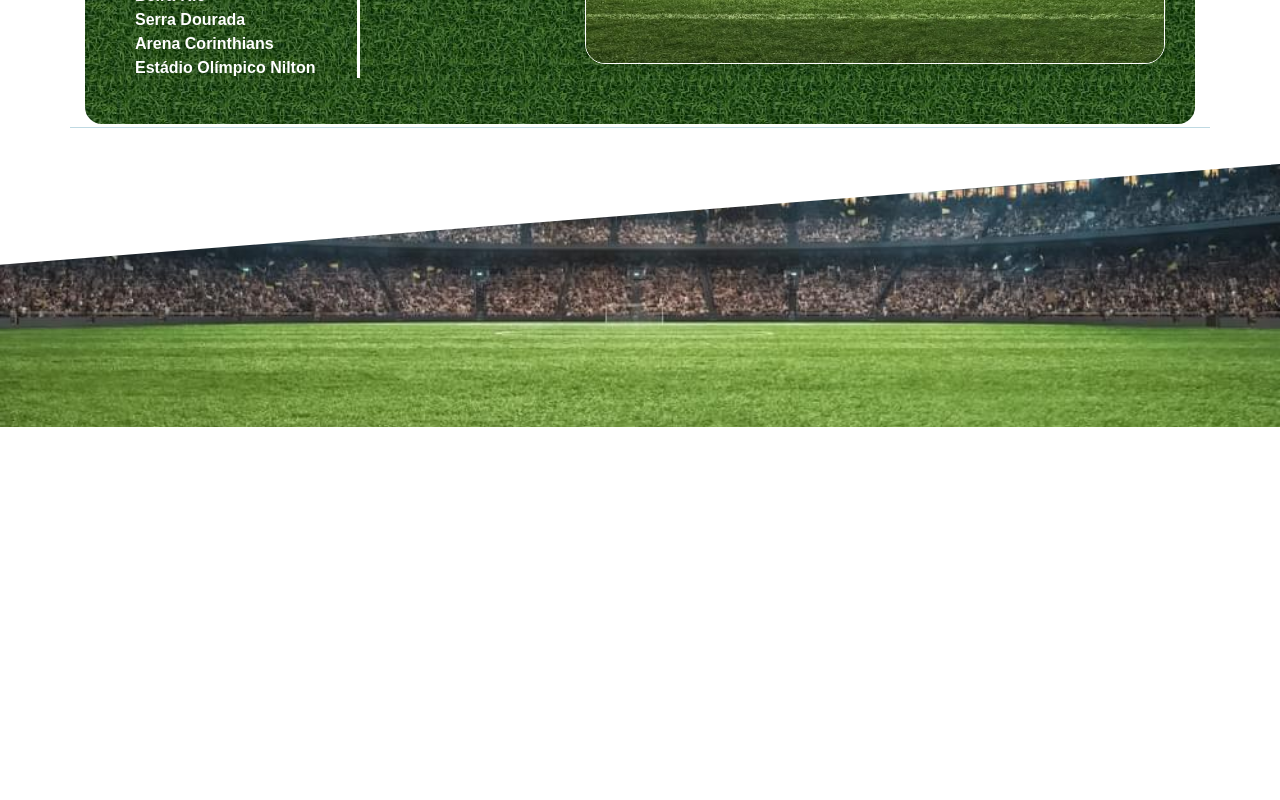
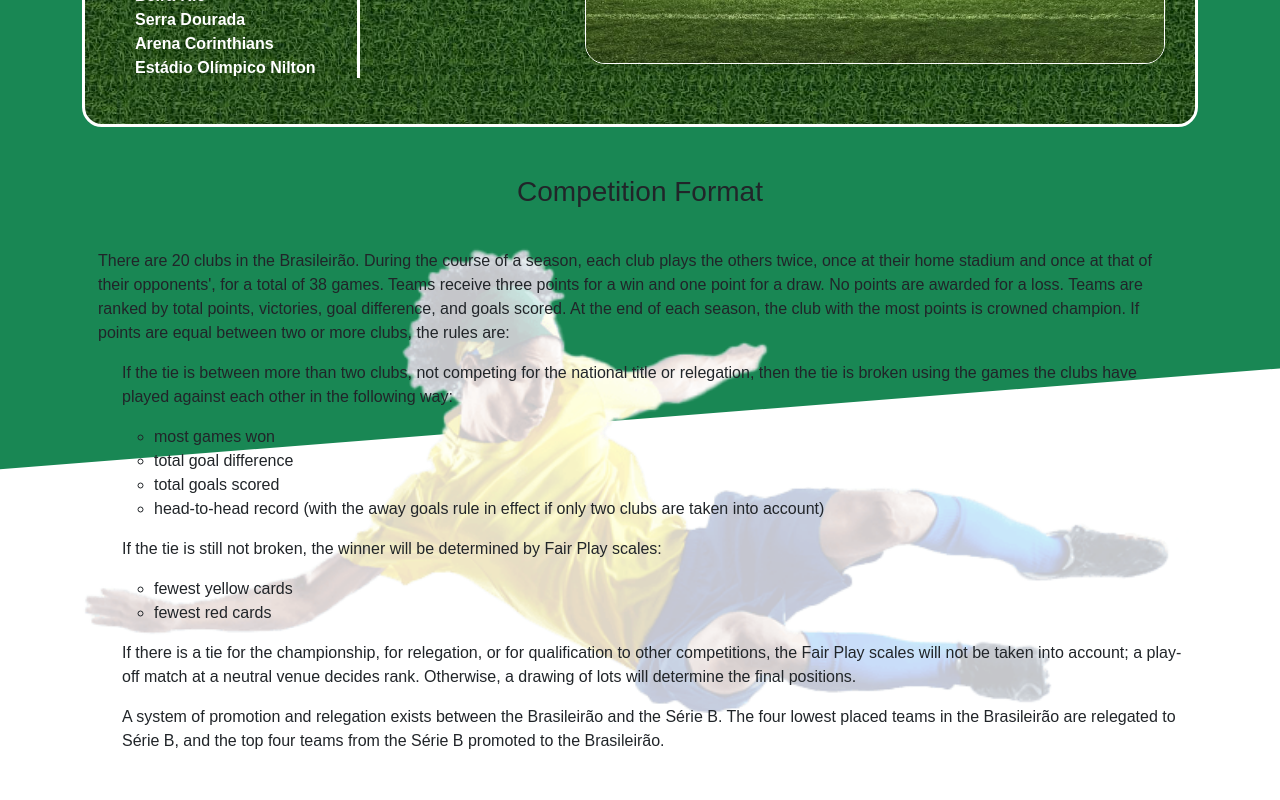
Before and after one commit to ariel-behar/brasileirao-2019, a React (Vite) app: page /league in a window 1280 px wide. Shown: the part 1040-1840 px from the top of the page. Before the commit the page ends 1507 px from the top, so only its background shows below. Built offline with nearby package versions, Linux system fonts and the light colour scheme.

Commit message:
Creation and implementation of the CompetitionFormat component

```diff
--- /dev/null
+++ b/src/components/LeagueViewComponents/CompetitionFormat.tsx
@@ -0,0 +1,47 @@
+
+import flyingKick from '../../assets/img/flying-kick.png'
+
+function CompetitionFormat() {
+    return (
+        <section className="py-5" style={{
+            backgroundImage: `url(${flyingKick})`,
+            backgroundRepeat: 'no-repeat',
+            backgroundSize: 'contain',
+            backgroundPosition: 'center'
+        }}>
+            <h3 className="text-center mb-4">Competition Format</h3>
+            <div className='p-3'>
+                <p>There are 20 clubs in the Brasileirão. During the course of a season, each club plays the others twice, once at their home stadium and once at that of their opponents', for a total of 38 games. Teams receive three points for a win and one point for a draw. No points are awarded for a loss. Teams are ranked by total points, victories, goal difference, and goals scored. At the end of each season, the club with the most points is crowned champion. If points are equal between two or more clubs, the rules are:</p>
+                <div className="ps-4">
+                    <p>If the tie is between more than two clubs, not competing for the national title or relegation, then the tie is broken using the games the clubs have played against each other in the following way:</p>
+
+                    <ul style={{ listStyleType: "circle" }}>
+                        <li>most games won</li>
+                        <li>total goal difference</li>
+                        <li>total goals scored</li>
+                        <li>head-to-head record (with the away goals rule in effect if only two clubs are taken into account)</li>
+
+                    </ul>
+
+                    <p>If the tie is still not broken, the winner will be determined by Fair Play scales:</p>
+
+                    <ul style={{ listStyleType: "circle" }}>
+                        <li>fewest yellow cards</li>
+                        <li>fewest red cards</li>
+                    </ul>
+
+
+                    <p>If there is a tie for the championship, for relegation, or for qualification to other competitions, the Fair Play scales will not be taken into account; a play-off match at a neutral venue decides rank. Otherwise, a drawing of lots will determine the final positions.</p>
+
+                    <p>A system of promotion and relegation exists between the Brasileirão and the Série B. The four lowest placed teams in the Brasileirão are relegated to Série B, and the top four teams from the Série B promoted to the Brasileirão.</p>
+                </div>
+
+            </div>
+
+
+
+        </section>
+    )
+}
+
+export default CompetitionFormat
--- a/src/views/LeagueView.tsx
+++ b/src/views/LeagueView.tsx
@@ -6,6 +6,7 @@ import HelmetSEO from "../components/HelmetSEO"
 import Container from 'react-bootstrap/Container'
 import AboutLeague from "../components/LeagueViewComponents/AboutLeague"
 import LeagueStadiums from "../components/LeagueViewComponents/LeagueStadiums"
+import CompetitionFormat from "../components/LeagueViewComponents/CompetitionFormat"
 
 function LeagueView() {
     return (
@@ -15,6 +16,7 @@ function LeagueView() {
             <Container>
                 <AboutLeague />
                 <LeagueStadiums />
+                <CompetitionFormat />
             </Container>
         </>
     )
```
Also changed, not shown: src/assets/img/flying-kick.png (added).
